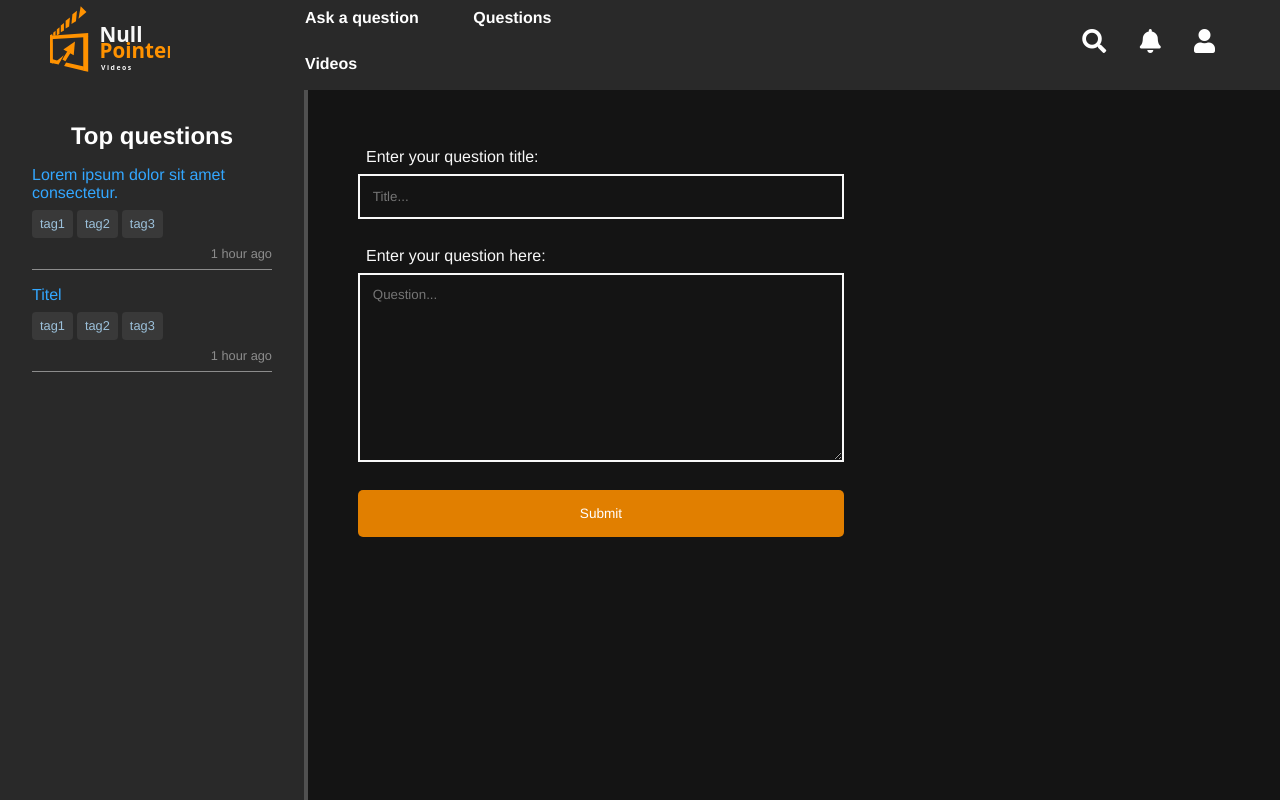
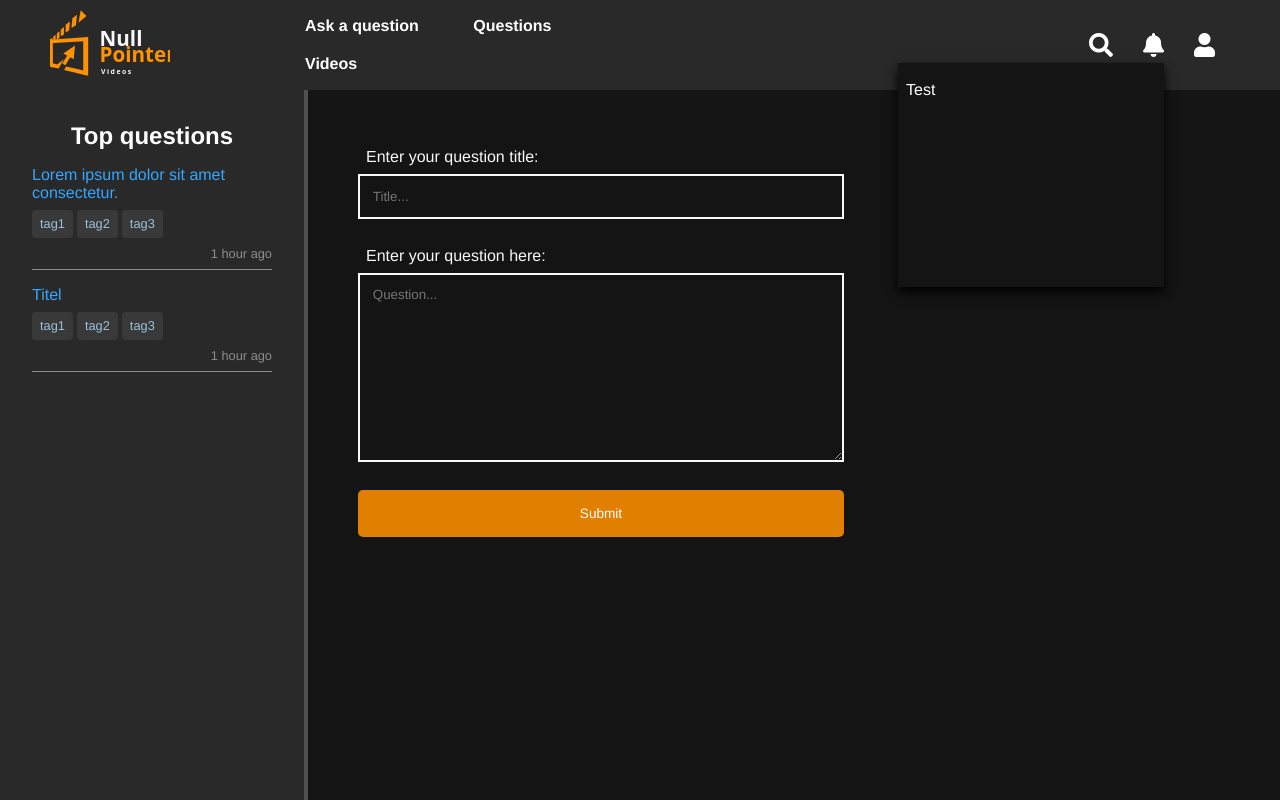
Before and after one commit to Yannieck/netflixsysteem, a PHP site: page /pages/askquestion.php in a window 1280 px wide. Run offline with PHP 8.4, Linux system fonts and the light colour scheme; the visitor is signed in with stand-in values (Sample User, id 1); style sheets or scripts are compiled from the project's sources.

Commit message:
Nav buttons functies gegeven

```diff
--- a/assets/components/header.php
+++ b/assets/components/header.php
@@ -4,19 +4,30 @@
         <ul class="navtekst">
             <li><a href="./askquestion.php">Ask a question</a></li>
             <li><a href="#">Questions</a></li>
-            <li><a href="#">Videos</a></li>
+            <li><a href="./main.php">Videos</a></li>
         </ul>
     </div>
     <div class="rightHeader">
         <ul class="navicons">
-            <li><input id="zoekBalk" type="text"></li>
+            <li>
+                <form action="./main.php" method="post">
+                    <input class="input" id="searchbar" type="text">
+                    <input class="btn" id="searchbtn" type="submit" value="Search">
+                </form>
+            </li>
             <li><i onclick="showInput()" class="fas fa-search fa-2x"></i></li>
-            <li><a href="#"><i class="fas fa-bell fa-2x"></i></a></li>
             <li>
-                <i onmouseover="showAccountMenu()" onmouseleave="hideAccountMenu()" class="fas fa-user fa-2x">
-                    <div id="accountMenu" class="accountHover">
-                        <p><a href="./accountinfo.php">Account</a></p>
-                        <p><a href="./logout.php">Log out</a></p>
+                <i onclick="showNotificationMenu()" class="fas fa-bell fa-2x">
+                    <div id="notificationMenu" class="overlayHover notificationHover">
+                        <a href="#">Test</a>
+                    </div>
+                </i>
+            </li>
+            <li>
+                <i onclick="showAccountMenu()" class="fas fa-user fa-2x">
+                    <div id="accountMenu" class="overlayHover accountHover">
+                        <a href="./accountinfo.php">Account</a>
+                        <a href="./logout.php">Log out</a>
                     </div>
                 </i>
             </li>
@@ -24,24 +35,50 @@
     </div>
 </header>
 <script>
-    const searchIcon = document.getElementById("zoekBalk");
+    const searchIcon = document.getElementById("searchbar");
+    const searchbtn = document.getElementById("searchbtn");
     const accountMenu = document.getElementById("accountMenu");
+    const notificationMenu = document.getElementById("notificationMenu");
+
     searchIcon.style.display = "none";
+    searchbtn.style.display = "none";
     accountMenu.style.display = "none";
+    notificationMenu.style.display = "block";
 
     function showInput() {
-        if (searchIcon.style.display == "inline") {
+        if (searchIcon.style.display == "none") {
+            searchIcon.style.display = "inline";
+            searchbtn.style.display = "inline";
+
+            accountMenu.style.display = "none";
+            notificationMenu.style.display = "none";
+        } else {
             searchIcon.style.display = "none";
-        } else {
-            searchIcon.style.display = "inline";
+            searchbtn.style.display = "none";
         }
     }
 
     function showAccountMenu() {
-        accountMenu.style.display = "block";
+        if (accountMenu.style.display == "none") {
+            accountMenu.style.display = "block";
+
+            searchIcon.style.display = "none";
+            searchbtn.style.display = "none";
+            notificationMenu.style.display = "none";
+        } else {
+            accountMenu.style.display = "none";
+        }
     }
 
-    function hideAccountMenu() {
-        accountMenu.style.display = "none";
+    function showNotificationMenu() {
+        if(notificationMenu.style.display == "none") {
+            notificationMenu.style.display = "block";
+
+            accountMenu.style.display = "none";
+            searchIcon.style.display = "none";
+            searchbtn.style.display = "none";
+        } else {
+            notificationMenu.style.display = "none";
+        }
     }
 </script>
--- a/assets/styles/askquestion/askquestion.css
+++ b/assets/styles/askquestion/askquestion.css
@@ -3,7 +3,7 @@ label {
   padding: 0.5rem;
 }
 
-input[type=text] {
+.pageContent input[type=text] {
   border: 2px solid var(--clr-neutral-200);
   background-color: var(--clr-neutral-700);
   padding: 0.8rem;
--- a/assets/styles/askquestion/askquestion.scss
+++ b/assets/styles/askquestion/askquestion.scss
@@ -3,7 +3,7 @@ label {
     padding: 0.5rem;
 }
 
-input[type=text] {
+.pageContent input[type=text] {
     border: 2px solid var(--clr-neutral-200);
     background-color: var(--clr-neutral-700);
     padding: 0.8rem;
--- a/assets/styles/header/header.css
+++ b/assets/styles/header/header.css
@@ -35,7 +35,24 @@ header .rightHeader {
   height: 5vh;
 }
 
+header .navicons {
+  font-size: 0.75rem;
+  height: 100%;
+  display: -webkit-box;
+  display: -ms-flexbox;
+  display: flex;
+  -webkit-box-align: center;
+      -ms-flex-align: center;
+          align-items: center;
+}
+
+header .navicons i:hover {
+  cursor: pointer;
+  color: var(--clr-accent-400);
+}
+
 header a {
+  margin-bottom: 0;
   text-decoration: none;
   color: var(--clr-neutral-100);
 }
@@ -43,15 +60,35 @@ header a {
 header li {
   display: inline;
   color: var(--clr-neutral-100);
-  padding: 15px;
+  padding: 0 15px;
 }
 
-header li input {
-  display: none;
+header li form {
+  display: inline;
+}
+
+header li .input {
   height: 3vh;
   width: 15vw;
   border-radius: 0.3em;
   font-size: 1em;
+  border: none;
+  padding: 0 5px;
+}
+
+header li .btn {
+  background-color: var(--clr-accent-400);
+  color: var(--clr-neutral-100);
+  border: none;
+  padding: 0 5px;
+  height: 3vh;
+  width: 3vw;
+  border-radius: 0.3em;
+  font-size: 1em;
+}
+
+header li i {
+  position: relative;
 }
 
 .navtekst {
@@ -67,32 +104,49 @@ header li input {
   border-radius: 5px;
 }
 
-.navicons {
-  font-size: 0.75rem;
+.overlayHover {
+  z-index: 1;
+  background-color: var(--clr-neutral-800);
+  position: absolute;
+  top: 30px;
+  right: -10px;
+  padding: .75rem .5rem;
+  -webkit-box-shadow: 0 5px 10px 0 black;
+          box-shadow: 0 5px 10px 0 black;
 }
 
-i {
-  position: relative;
+.overlayHover h1,
+.overlayHover h2,
+.overlayHover p,
+.overlayHover a {
+  font-weight: normal;
+  font-size: 1rem;
+  margin: 0;
 }
 
-.navicons i:hover {
-  cursor: pointer;
-  color: var(--clr-accent-400);
+.overlayHover h1:hover,
+.overlayHover h2:hover,
+.overlayHover p:hover,
+.overlayHover a:hover {
+  color: var(--clr-neutral-100);
+  text-decoration: underline;
 }
 
-.accountHover {
-  background-color: black;
-  position: absolute;
-  bottom: -30px;
+.notificationHover {
+  width: 250px;
+  height: 200px;
+  top: 30px;
+  right: 0;
 }
 
-.accountHover p {
-  font-weight: normal;
-  font-size: 1rem;
+.accountHover a {
+  padding: .75rem 1rem;
+  border-radius: 5px;
 }
 
-.accountHover p:hover {
-  color: white;
+.accountHover a:hover {
+  background-color: var(--clr-accent-400);
+  color: var(--clr-neutral-100);
   text-decoration: underline;
 }
 /*# sourceMappingURL=header.css.map */
--- a/assets/styles/header/header.scss
+++ b/assets/styles/header/header.scss
@@ -19,20 +19,48 @@ header {
         width: 60%;
         height: 5vh;
     }
+    .navicons {
+        font-size: 0.75rem;
+        height: 100%;
+        display: flex;
+        align-items: center;
+        i:hover {
+            cursor: pointer;
+            color: var(--clr-accent-400);
+        }
+    }
     a {
+        margin-bottom: 0;
         text-decoration: none;
         color: var(--clr-neutral-100);
     }
     li {
         display: inline;
         color: var(--clr-neutral-100);
-        padding: 15px;
-        input {
-            display: none;
+        padding: 0 15px;
+        form {
+            display: inline;
+        }
+        .input {
             height: 3vh;
             width: 15vw;
             border-radius: 0.3em;
             font-size: 1em;
+            border: none;
+            padding: 0 5px;
+        }
+        .btn {
+            background-color: var(--clr-accent-400);
+            color: var(--clr-neutral-100);
+            border: none;
+            padding: 0 5px;
+            height: 3vh;
+            width: 3vw;
+            border-radius: 0.3em;
+            font-size: 1em;
+        }
+        i {
+            position: relative;
         }
     }
 }
@@ -48,29 +76,43 @@ header {
     }
 }
 
-.navicons {
-    font-size: 0.75rem;
-}
-
-i {
-    position: relative;
-}
-
-.navicons i:hover {
-    cursor: pointer;
-    color: var(--clr-accent-400);
-}
-
-.accountHover {
-    background-color: black;
+.overlayHover {
+    z-index: 1;
+    background-color: var(--clr-neutral-800);
     position: absolute;
-    bottom: -30px;
-    p {
+    top: 30px;
+    right: -10px;
+    padding: .75rem .5rem;
+    box-shadow: 0 5px 10px 0 black;
+    h1,
+    h2,
+    p,
+    a {
         font-weight: normal;
         font-size: 1rem;
+        margin: 0;
         &:hover {
-            color: white;
+            color: var(--clr-neutral-100);
             text-decoration: underline;
         }
     }
 }
+
+.notificationHover {
+    width: 250px;
+    height: 200px;
+    top: 30px;
+    right: 0;
+}
+
+.accountHover {
+    a {
+        padding: .75rem 1rem;
+        border-radius: 5px;
+        &:hover {
+            background-color: var(--clr-accent-400);
+            color: var(--clr-neutral-100);
+            text-decoration: underline;
+        }
+    }
+}
```
Also changed, not shown: 2 other files.
